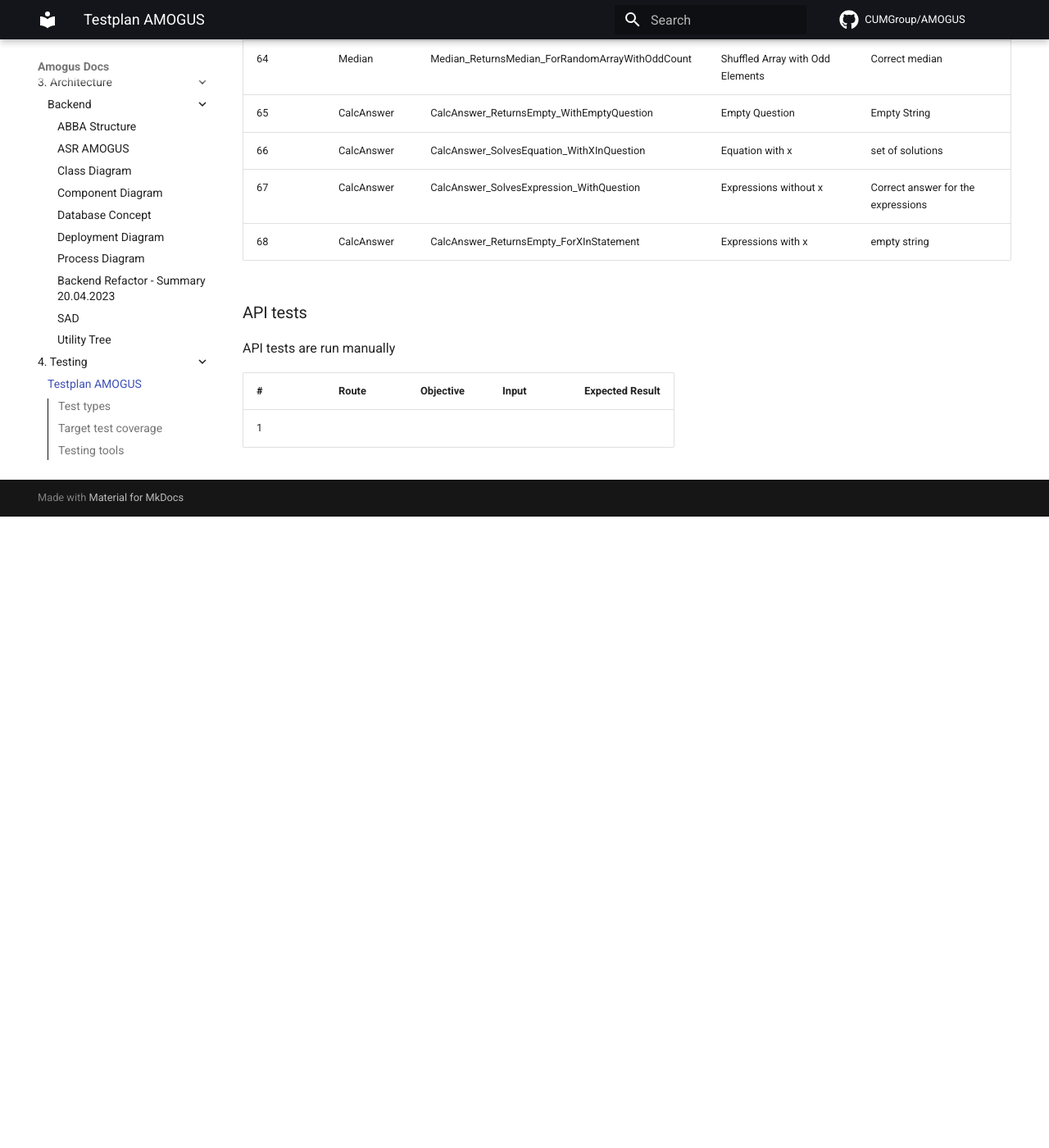
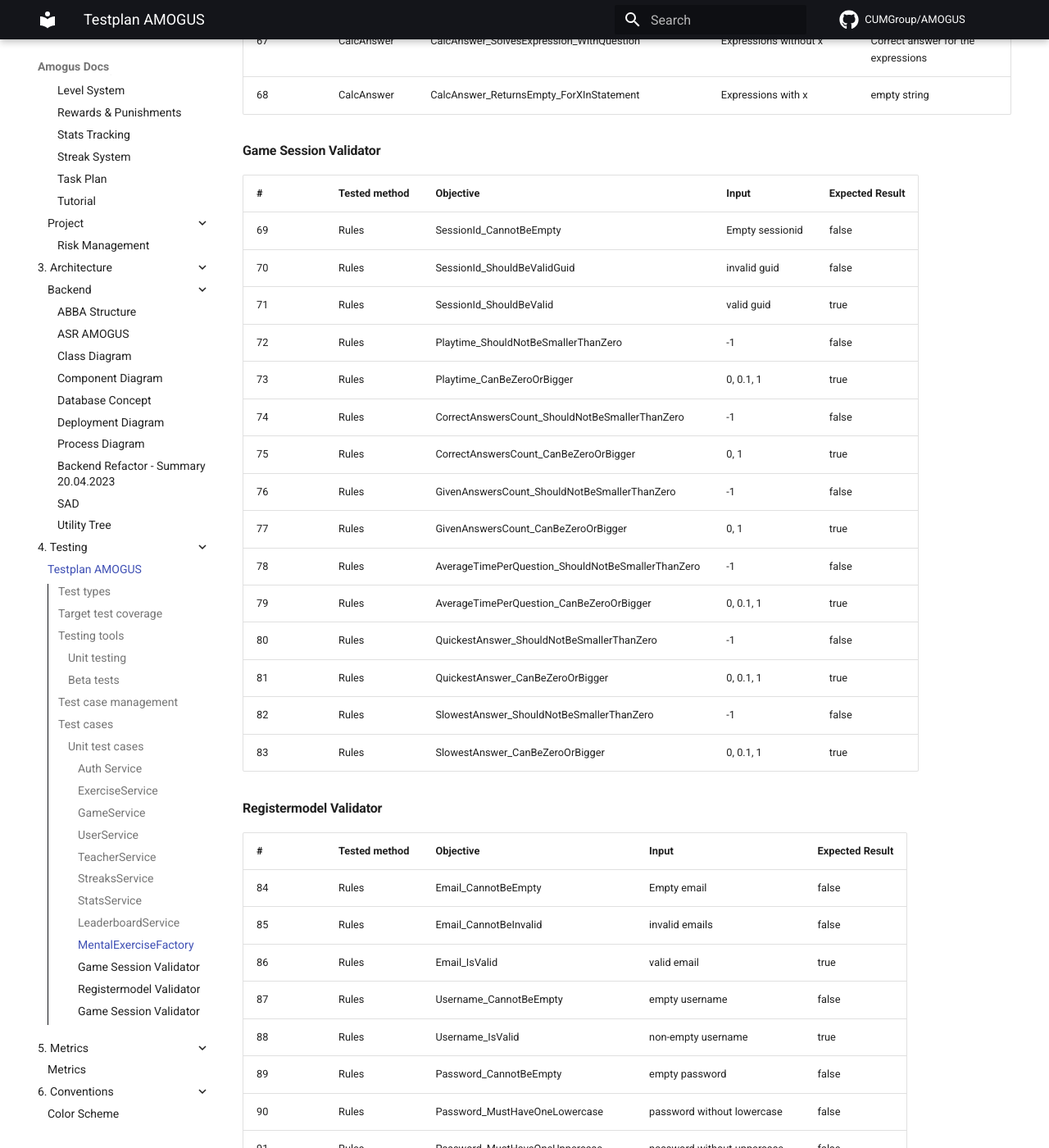
Before and after one commit to CUMGroup/AMOGUS, an MkDocs documentation site: the page built from docs/Developer Docs/4. Testing/Testplan.md, in a window 1280 px wide and 1400 px high, scrolled down 7577 px. Shown: the whole window at 82% size. Built offline with MkDocs 1.6.1 and Material for MkDocs 9.7.7, drawn with Linux system fonts in a browser that asks for light colours; comment, search, counter and statistics services are not loaded; before the commit the page ends 8207 px from its top, so only the background shows below that; some of the changed text lies outside the part shown.

Commit message:
updated testplan

```diff
--- a/docs/Developer Docs/4. Testing/Testplan.md
+++ b/docs/Developer Docs/4. Testing/Testplan.md
@@ -6,8 +6,6 @@
 
 - Unit tests
 
-- API tests
-
 - Beta tests
 
 
@@ -28,9 +23,6 @@
 
 - [Moq](https://github.com/moq/moq4): Mock framework to mock services
 
-### API testing
-
-- [Swagger](https://swagger.io/): API testing suite (manual testing)
 
 ### Beta tests
 
@@ -162,10 +154,62 @@
 | 68  | CalcAnswer | CalcAnswer_ReturnsEmpty_ForXInStatement | Expressions with x | empty string |
 
 
-### API tests
+#### Game Session Validator
 
-API tests are run manually
+| #   | Tested method | Objective | Input | Expected Result |
+| --- | ------------- | --------- | ----- | --------------- |
+| 69  | Rules | SessionId_CannotBeEmpty | Empty sessionid | false |
+| 70  | Rules | SessionId_ShouldBeValidGuid | invalid guid | false |
+| 71  | Rules | SessionId_ShouldBeValid | valid guid | true |
+| 72  | Rules | Playtime_ShouldNotBeSmallerThanZero | -1 | false  |
+| 73  | Rules | Playtime_CanBeZeroOrBigger | 0, 0.1, 1 | true |
+| 74  | Rules | CorrectAnswersCount_ShouldNotBeSmallerThanZero | -1 | false  |
+| 75  | Rules | CorrectAnswersCount_CanBeZeroOrBigger | 0, 1 | true |
+| 76  | Rules | GivenAnswersCount_ShouldNotBeSmallerThanZero | -1 | false  |
+| 77  | Rules | GivenAnswersCount_CanBeZeroOrBigger | 0, 1 | true |
+| 78  | Rules | AverageTimePerQuestion_ShouldNotBeSmallerThanZero | -1 | false  |
+| 79  | Rules | AverageTimePerQuestion_CanBeZeroOrBigger | 0, 0.1, 1 | true |
+| 80  | Rules | QuickestAnswer_ShouldNotBeSmallerThanZero | -1 | false  |
+| 81  | Rules | QuickestAnswer_CanBeZeroOrBigger | 0, 0.1, 1 | true |
+| 82  | Rules | SlowestAnswer_ShouldNotBeSmallerThanZero | -1 | false  |
+| 83  | Rules | SlowestAnswer_CanBeZeroOrBigger | 0, 0.1, 1 | true |
 
-| #   | Route | Objective | Input | Expected Result |
-| --- | ----- | --------- | ----- | --------------- |
-| 1   |       |           |       |                 |
+#### Registermodel Validator
+
+| #   | Tested method | Objective | Input | Expected Result |
+| --- | ------------- | --------- | ----- | --------------- |
+| 84  | Rules | Email_CannotBeEmpty | Empty email | false |
+| 85  | Rules | Email_CannotBeInvalid | invalid emails | false |
+| 86  | Rules | Email_IsValid | valid email | true |
+| 87  | Rules | Username_CannotBeEmpty | empty username | false  |
+| 88  | Rules | Username_IsValid | non-empty username | true |
+| 89  | Rules | Password_CannotBeEmpty | empty password | false  |
+| 90  | Rules | Password_MustHaveOneLowercase | password without lowercase | false |
+| 91  | Rules | Password_MustHaveOneUppercase | password without uppercase | false  |
+| 92  | Rules | Password_MustHaveOneDigit | password without digit | false |
+| 93  | Rules | Password_MustHaveOneSpecialChar | password without special char | false  |
+| 94  | Rules | Password_MustBeAtLeastSixCharsLong | password shorter than 6 chars | false |
+| 95  | Rules | Password_ShouldBeValid | valid passwords | true  |
+
+
+#### Game Session Validator
+
+| #   | Tested method | Objective | Input | Expected Result |
+| --- | ------------- | --------- | ----- | --------------- |
+| 96  | Rules | Level_ShouldNotBeSmallerThanZero | -1 | false  |
+| 97  | Rules | Level_CanBeZeroOrBigger | 0, 1 | true |
+| 98  | Rules | CurrentStreak_ShouldNotBeSmallerThanZero | -1 | false  |
+| 99  | Rules | CurrentStreak_CanBeZeroOrBigger | 0, 1 | true |
+| 100  | Rules | OverallAnswered_ShouldNotBeSmallerThanZero | -1 | false  |
+| 101 | Rules | OverallAnswered_CanBeZeroOrBigger | 0, 1 | true |
+| 102  | Rules | CorrectAnswers_ShouldNotBeSmallerThanZero | -1 | false  |
+| 103  | Rules | CorrectAnswers_CanBeZeroOrBigger | 0, 1 | true |
+| 104 | Rules | TotalTimePlayed_ShouldNotBeSmallerThanZero | -1 | false  |
+| 105 | Rules | TotalTimePlayed_CanBeZeroOrBigger | 0, 0.1, 1 | true |
+| 106 | Rules | QuickestAnswer_ShouldNotBeSmallerThanZero | -1 | false  |
+| 107 | Rules | QuickestAnswer_CanBeZeroOrBigger | 0, 0.1, 1 | true |
+| 108 | Rules | SlowestAnswer_ShouldNotBeSmallerThanZero | -1 | false  |
+| 109 | Rules | SlowestAnswer_CanBeZeroOrBigger | 0, 0.1, 1 | true |
+| 110 | Rules | LongestStreak_ShouldNotBeSmallerThanZero | -1 | false  |
+| 111 | Rules | LongestStreak_CanBeZeroOrBigger | 0, 1 | true |
+| 112 | Rules | LongestStreak_CannotBeSmallerThanCurrentStreak | currentstreak=1, longeststreak=0 | false |
```
Also changed, not shown: other parts of docs/Developer Docs/4. Testing/Testplan.md (+0 -3 lines).
